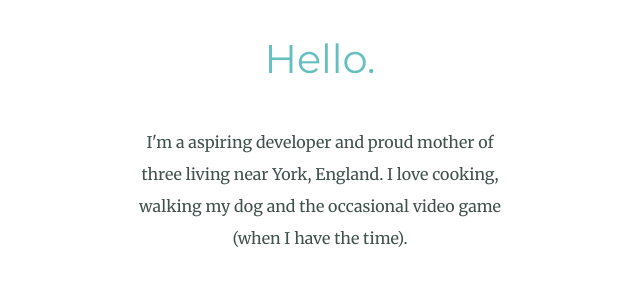
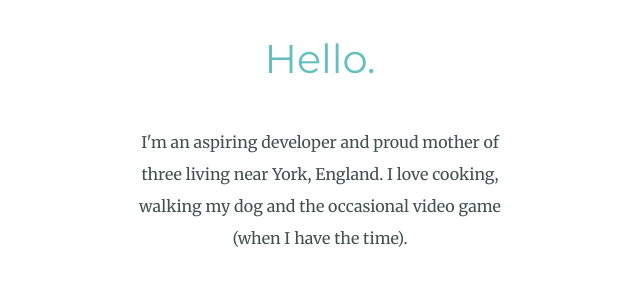
Before and after one commit to HannahRobs/Personal-Site, a plain HTML site: page index.html in a window 1280 px wide. Shown: the part 1153-1457 px from the top of the page, 320-960 px from the left. Drawn offline with Linux system fonts and the light colour scheme.

Commit message:
Update index.html

```diff
--- a/index.html
+++ b/index.html
@@ -24,7 +24,7 @@
         <div class="profile">
           <img class="waving-img" src="https://cdn-icons-png.flaticon.com/512/5618/5618802.png" alt="Waving person">
           <h2>Hello.</h2>
-          <p class="intro">I'm a aspiring developer and proud mother of three living near York, England. I love cooking, walking my dog and the occasional video game (when I have the time).</p>
+          <p class="intro">I'm an aspiring developer and proud mother of three living near York, England. I love cooking, walking my dog and the occasional video game (when I have the time).</p>
         </div>
         <hr>
         <div class="skills">
```
